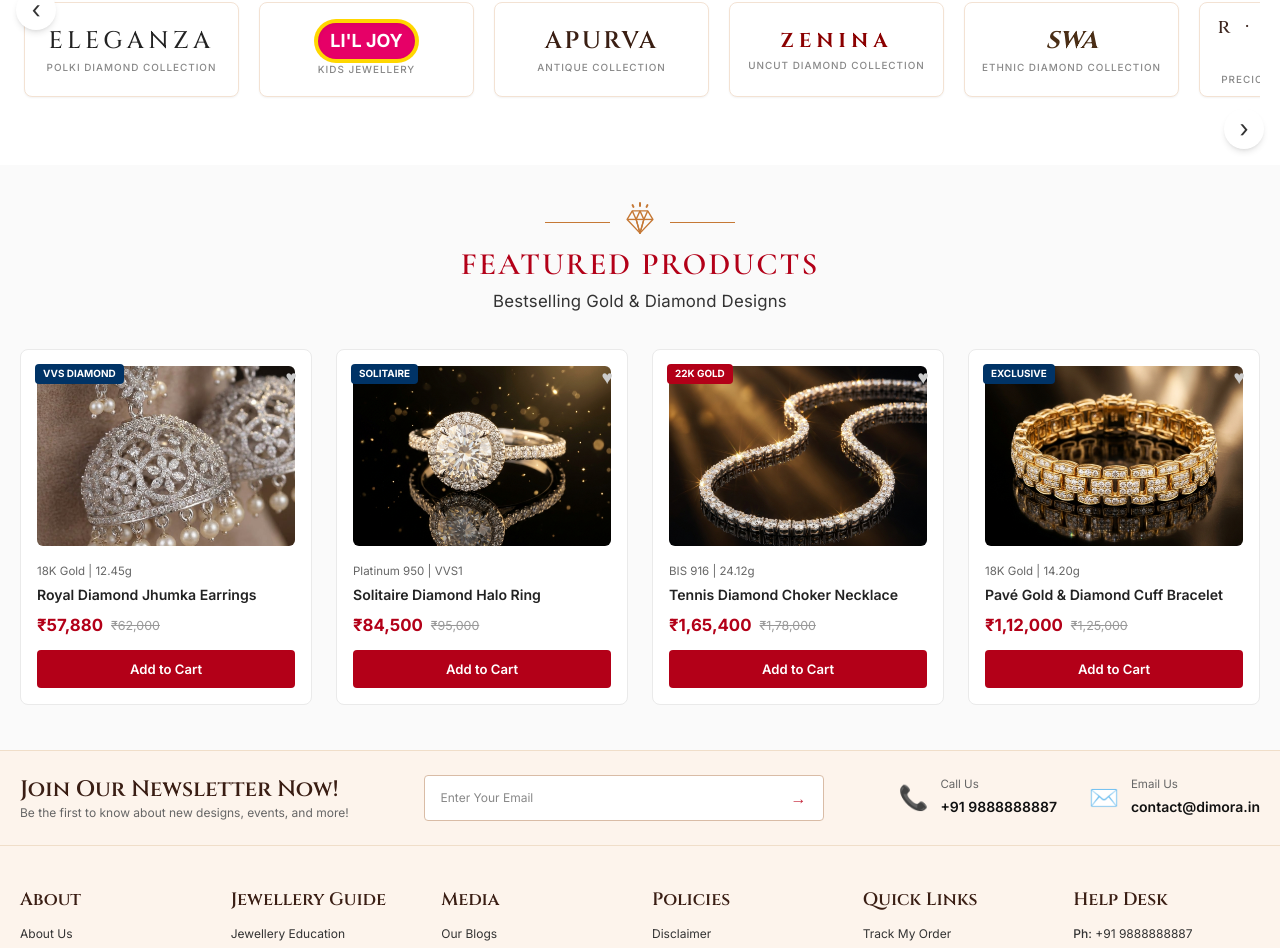
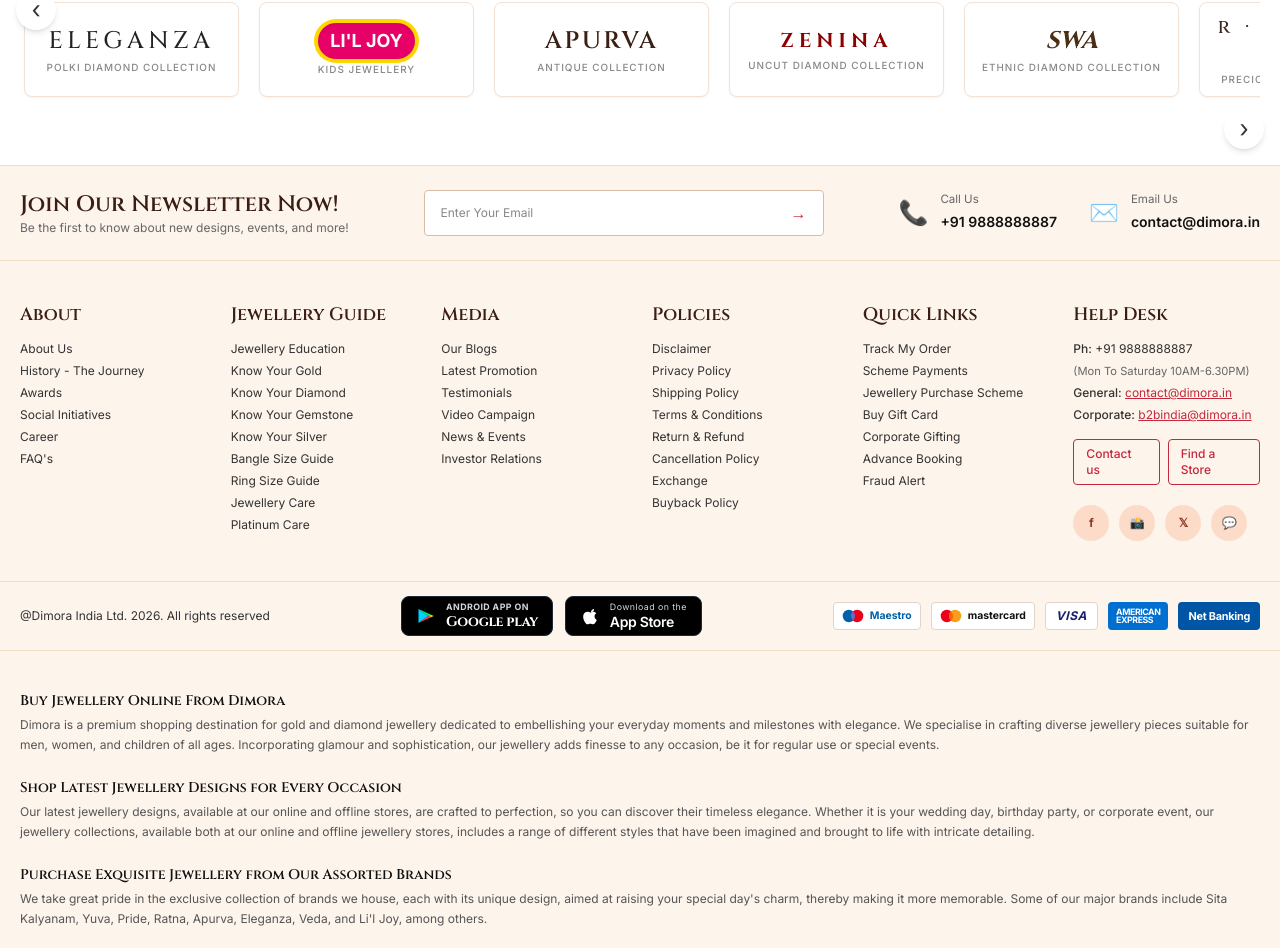
Before and after one commit to Goutam147/dimora, a React (Vite) app: page / in a window 1280 px wide. Shown: the part 8546-9494 px from the top of the page. Built offline with nearby package versions, Linux system fonts and the light colour scheme; a web font is replaced by a local one.

Commit message:
Remove FeaturedProducts section from both Mobile and Web views

```diff
--- a/src/App.jsx
+++ b/src/App.jsx
@@ -19,7 +19,6 @@ import ShopByGenderSection from './components/ShopByGenderSection';
 import QualityServiceSection from './components/QualityServiceSection';
 import InstagramSection from './components/InstagramSection';
 import TakeATourSection from './components/TakeATourSection';
-import FeaturedProducts from './components/FeaturedProducts';
 import Footer from './components/Footer';
 
 export default function App() {
@@ -101,11 +100,6 @@ export default function App() {
         <div className="hidden md:block">
           <ExclusiveBrandsSection />
         </div>
-
-        <FeaturedProducts
-          onAddToCart={handleAddToCart}
-          onToggleWishlist={handleToggleWishlist}
-        />
       </main>
 
       <Footer />
```
